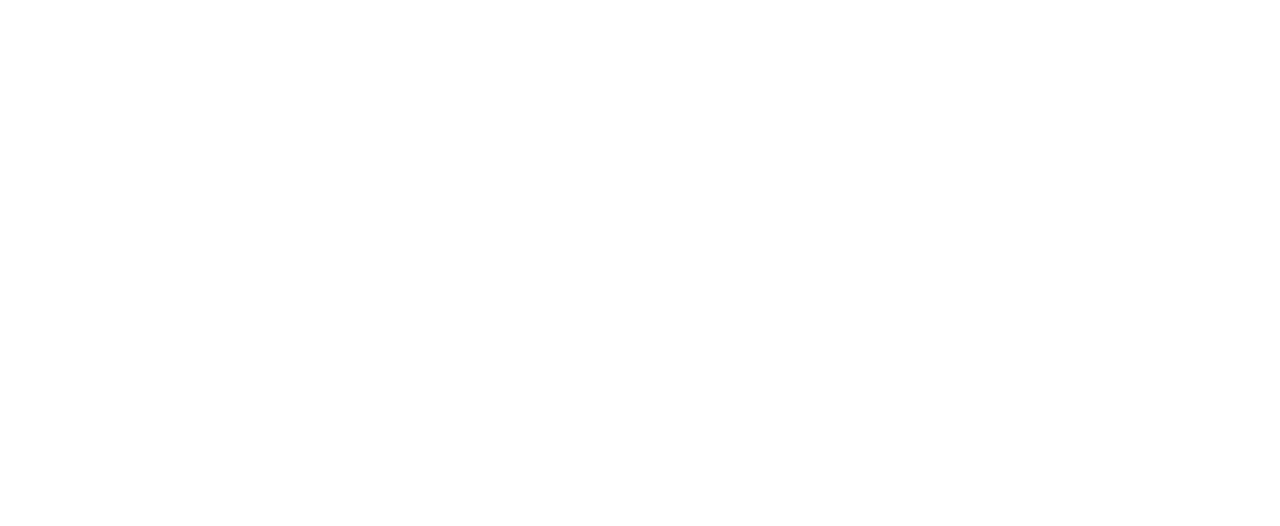
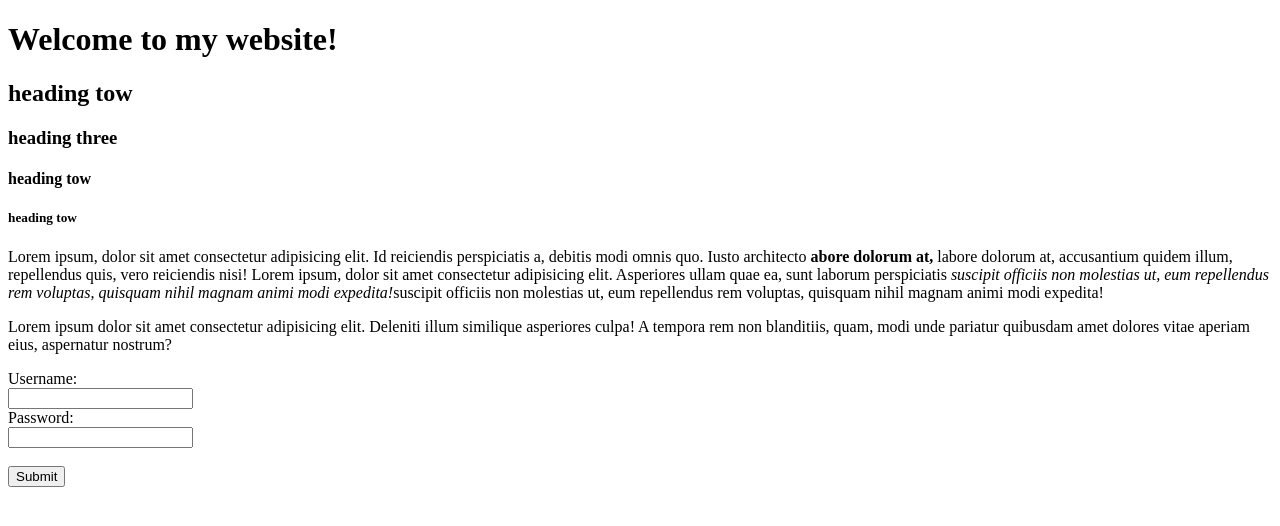
Before and after one commit to Chowduryr/learnhtml, a plain HTML site: page index.html in a window 1280 px wide. Drawn offline with Linux system fonts and the light colour scheme.

Commit message:
Added my project

```diff
--- a/index.html
+++ b/index.html
@@ -1,12 +1,43 @@
 <!DOCTYPE html>
 <html lang="en">
+
 <head>
   <meta charset="UTF-8">
   <meta name="viewport" content="width=device-width, initial-scale=1.0">
   <meta http-equiv="X-UA-Compatible" content="ie=edge">
-  <title>Document</title>
+  <title>Beer bar Chai</title>
 </head>
+
 <body>
+  <h1>Welcome to my website!</h1>
+  <h2>heading tow</h2>
+  <h3>heading three</h3>
+  <h4>heading tow</h4>
+  <h5>heading tow</h5>
 
+  <p> Lorem ipsum, dolor sit amet consectetur adipisicing elit. Id reiciendis perspiciatis a, debitis modi omnis quo.
+    Iusto architecto <strong>abore dolorum at,</strong> labore dolorum at, accusantium quidem illum, repellendus quis,
+    vero reiciendis nisi!
+    Lorem ipsum, dolor sit amet consectetur adipisicing elit. Asperiores ullam quae ea, sunt laborum perspiciatis
+    <em>suscipit officiis non molestias ut, eum repellendus rem voluptas, quisquam nihil magnam animi modi
+      expedita!</em>suscipit officiis non molestias ut, eum repellendus rem voluptas, quisquam nihil magnam animi modi
+    expedita!
+  </p>
+  <p>
+    Lorem ipsum dolor sit amet consectetur adipisicing elit. Deleniti illum similique asperiores culpa! A tempora rem
+    non blanditiis, quam, modi unde pariatur quibusdam amet dolores vitae aperiam eius, aspernatur nostrum?
+  </p>
+  <form>
+    <label>Username:</label><br>
+    <input type="text" name="name">
+    <br>
+    <label>Password:</label><br>
+    <input type="password">
+    <br><br>
+    <input type="submit" submit="submit">
+
+
+  </form>
 </body>
+
 </html>
```
Also changed, not shown: 1 other file.
